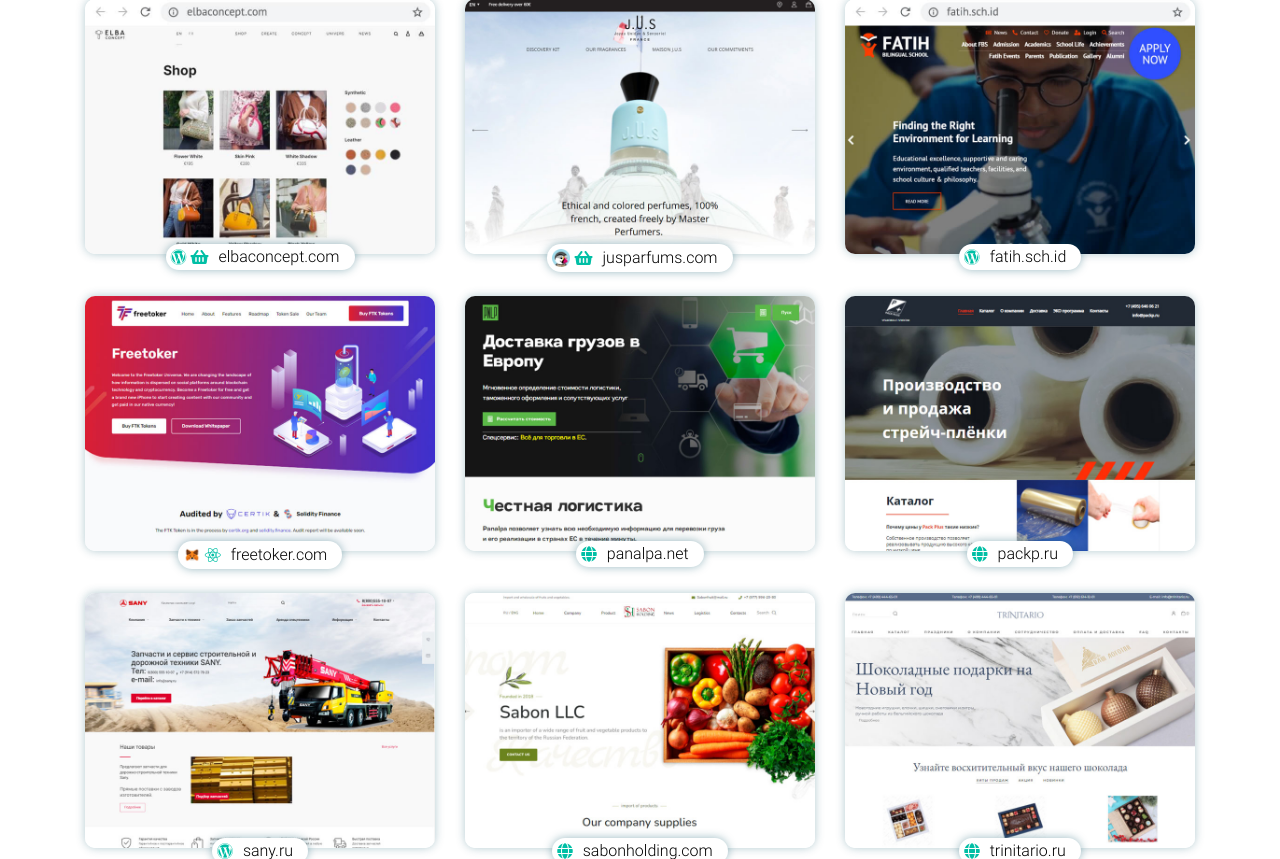
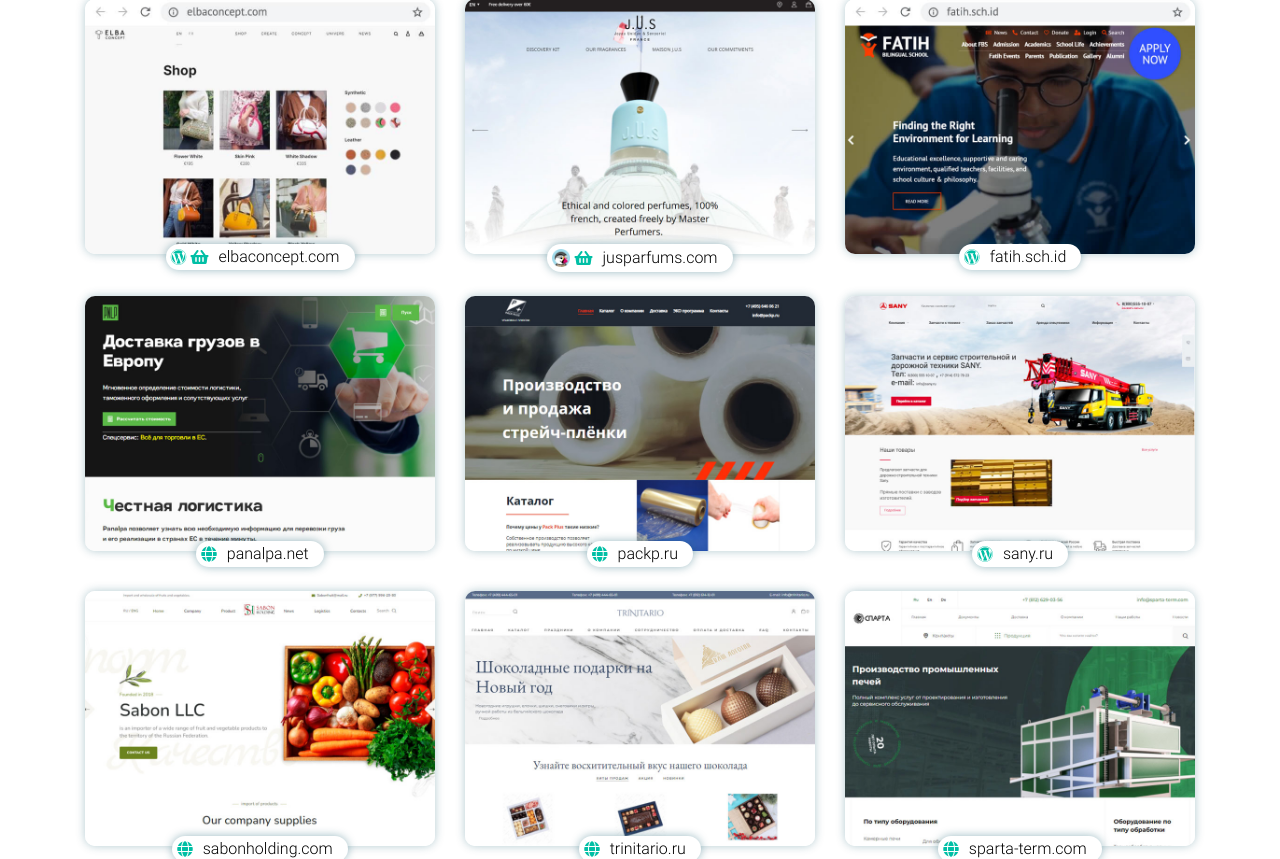
Before and after one commit to md2158/Portfolio, a PHP site: page / in a window 1280 px wide. Shown: the part 1274-2133 px from the top of the page. Run offline with PHP 8.4, Linux system fonts and the light colour scheme; some libraries are stand-ins or nearby versions.

Commit message:
remove project

```diff
--- a/index.php
+++ b/index.php
@@ -81,7 +81,6 @@
                     array("title" => "Elba Concept", "imgUrl" => "img/works/elba.jpg", "url" => "https://elbaconcept.com/", "urlText" => "elbaconcept.com", "icons" => array("fab fa-wordpress", "fas fa-shopping-basket")),
                     array("title" => "JUS Parfums", "imgUrl" => "img/works/jus.jpg", "url" => "https://jusparfums.com/en/", "urlText" => "jusparfums.com", "icons" => array("image" => array("img/prestashop.png", "prestashop-icon"), "fas fa-shopping-basket")),
                     array("title" => "Fatih BBS", "imgUrl" => "img/works/fbbs.jpg", "url" => "https://fatih.sch.id/", "urlText" => "fatih.sch.id", "icons" => array("fab fa-wordpress")),
-                    array("title" => "FreeToker", "imgUrl" => "img/works/freeToker.jpg", "url" => "https://freetoker.com/", "urlText" => "freetoker.com", "icons" => array("image" => array("img/metamask.png", "metamask-icon"), "fab fa-react")),
                     array("title" => "Panalpa", "imgUrl" => "img/works/panalpa.jpg", "url" => "https://panalpa.net/", "urlText" => "panalpa.net", "icons" => array("fas fa-globe")),
                     array("title" => "Pack Plus", "imgUrl" => "img/works/packPlus.jpg", "url" => "http://packp.ru/pererabotka.html", "urlText" => "packp.ru", "icons" => array("fas fa-globe")),
                     array("title" => "Sany", "imgUrl" => "img/works/sany.jpg", "url" => "https://sany.ru/", "urlText" => "sany.ru", "icons" => array("fab fa-wordpress")),
```
